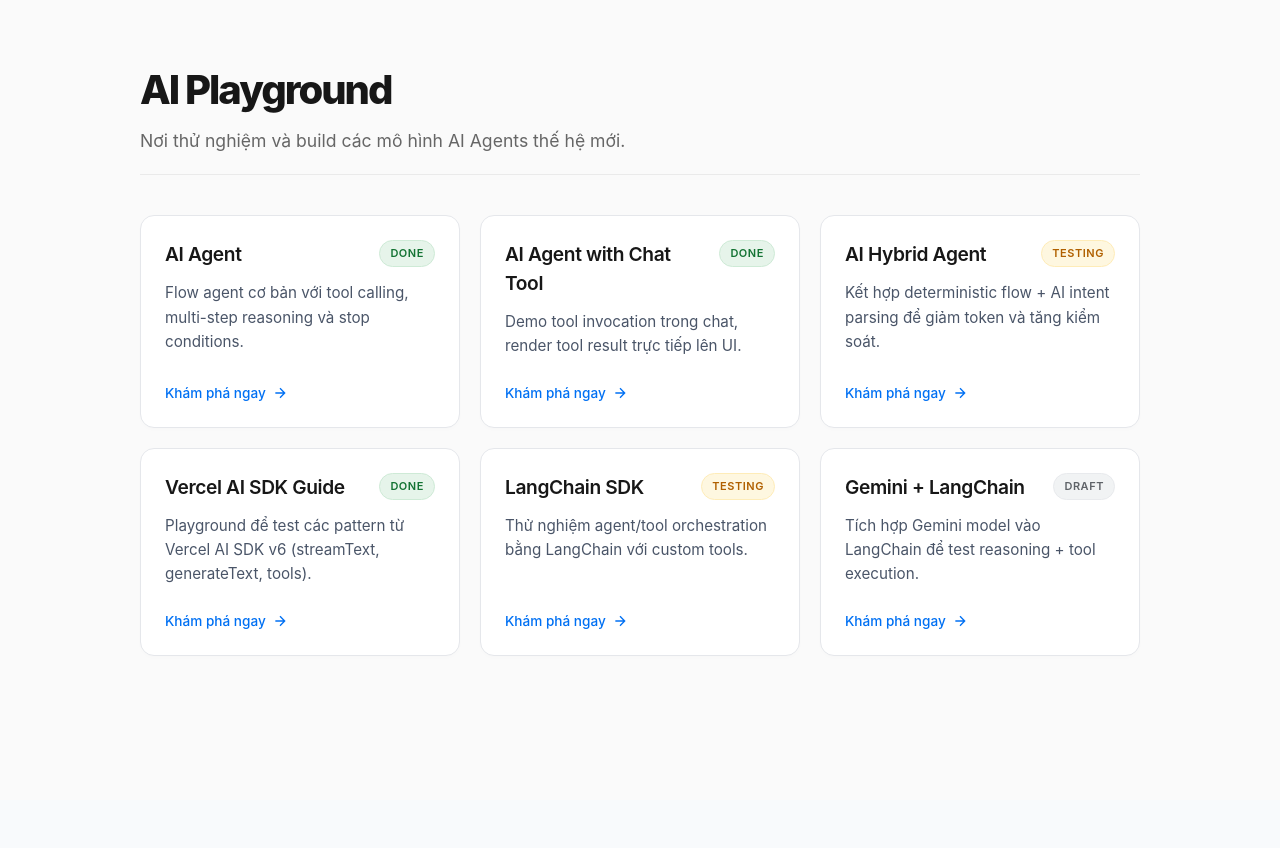
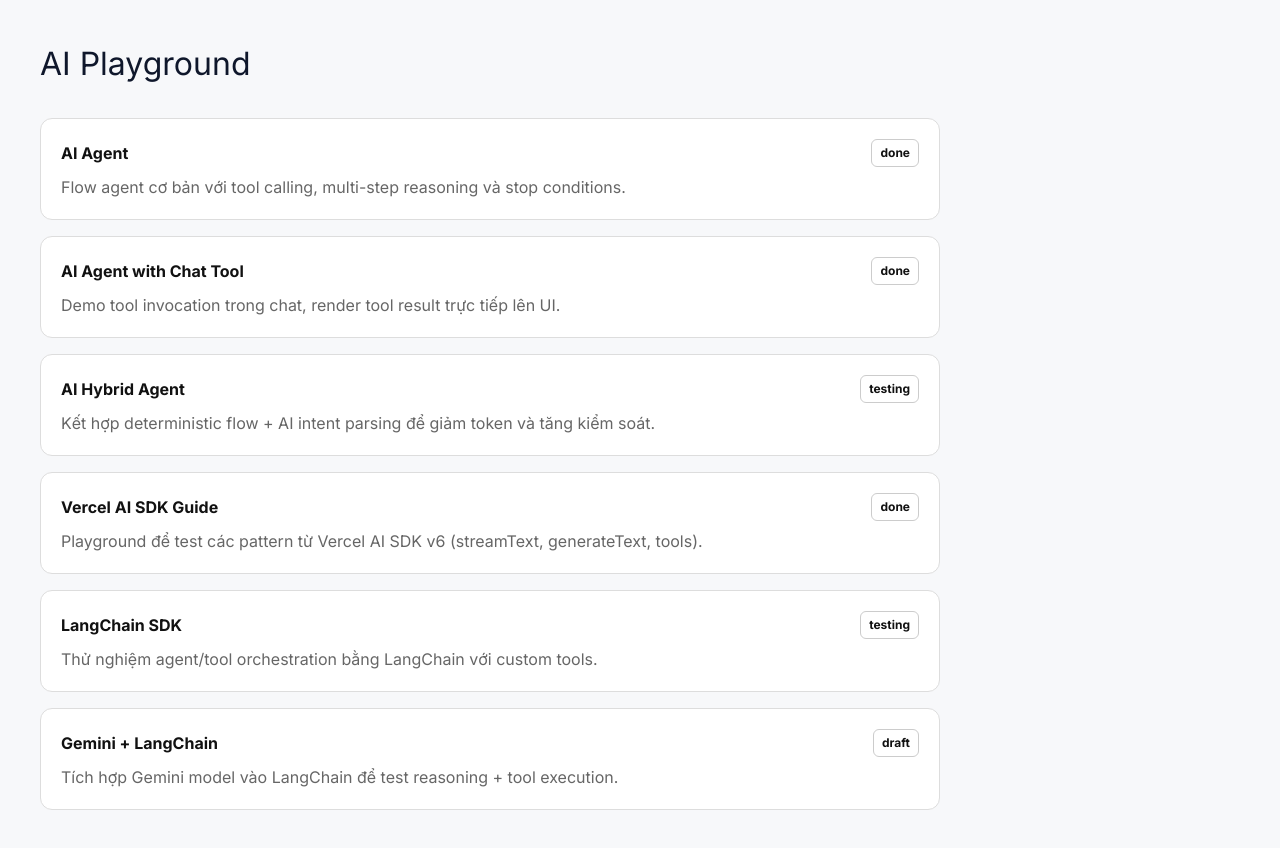
Before and after one commit to phxbinh/TrungNguyen, a Next.js app: page / in a window 1280 px wide. Before the commit the page ends 800 px from the top, so only its background shows below. Built offline with nearby package versions, Linux system fonts and the light colour scheme.

Commit message:
Update page.tsx

```diff
--- a/src/app/page.tsx
+++ b/src/app/page.tsx
@@ -93,7 +93,7 @@ const linkStyle: React.CSSProperties = {
 */
 
 
-/*
+
 // app/page.tsx
 import Link from 'next/link';
 import React from 'react';
@@ -214,7 +214,6 @@ const badgeStyle = (status: string): React.CSSProperties => ({
   border: '1px solid #ccc',
 });
 
-*/
 
 
 
@@ -227,6 +226,7 @@ const badgeStyle = (status: string): React.CSSProperties => ({
 
 
 
+/*
 // app/page.tsx
 import Link from 'next/link';
 import React from 'react';
@@ -309,7 +309,7 @@ export default function HomePage() {
         </div>
       </div>
 
-      {/* Thêm một chút CSS global nhỏ để xử lý hiệu ứng Hover mượt mà mà Inline Style không làm tốt được */}
+
       <style dangerouslySetInnerHTML={{__html: `
         .playground-card {
           transition: all 0.2s ease-in-out !important;
@@ -329,15 +329,7 @@ export default function HomePage() {
 }
 
 // Styles
-/*
-const containerStyle: React.CSSProperties = {
-  minHeight: '100vh',
-  background: '#fafafa', // Nền xám rất nhẹ kiểu Vercel
-  color: '#171717',
-  fontFamily: '-apple-system, BlinkMacSystemFont, "Segoe UI", Roboto, sans-serif',
-  padding: '60px 20px',
-};
-*/
+
 const containerStyle: React.CSSProperties = {
   minHeight: '100vh',
   background: '#fafafa',
@@ -346,8 +338,8 @@ const containerStyle: React.CSSProperties = {
   padding: '60px 20px',
 
   // Thêm 2 dòng này để sửa triệt để lỗi kẹt cuộn:
-  overflowY: 'auto',       /* Cho phép cuộn dọc khi nội dung tràn */
-  height: '100%',          /* Đảm bảo chiều cao co giãn linh hoạt */
+  overflowY: 'auto',
+  height: '100%',
 };
 
 
@@ -454,3 +446,5 @@ const badgeStyle = (status: string): React.CSSProperties => {
     whiteSpace: 'nowrap',
   };
 };
+
+*/
```
